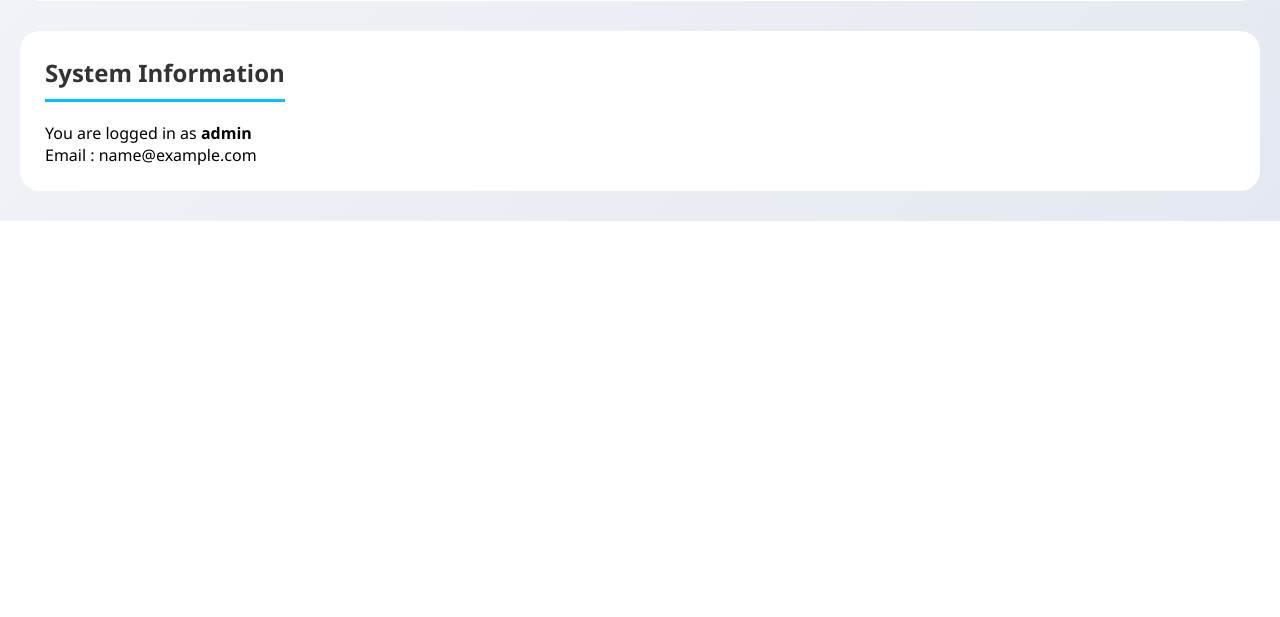
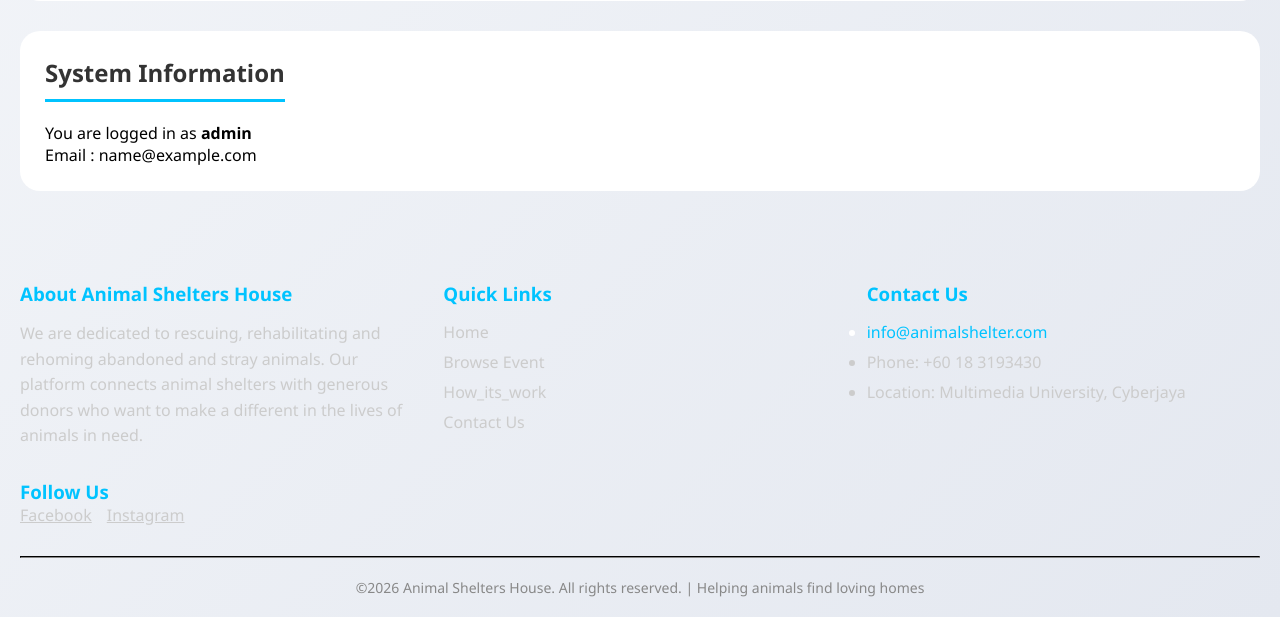
Before and after one commit to zq405/online-donation-system, a PHP site: page /admin_dashboard.php in a window 1280 px wide. Shown: the part 642-1259 px from the top of the page. Before the commit the page ends 863 px from the top, so only its background shows below. Run offline with PHP 8.4, Linux system fonts and the light colour scheme; the visitor is signed in with stand-in values (Sample User, id 1); data that the repository does not hold is empty.

Commit message:
updateeeeeeeeeeeee

```diff
--- a/admin_dashboard.php
+++ b/admin_dashboard.php
@@ -87,4 +87,6 @@ $total_donations=mysqli_fetch_assoc(mysqli_query($conn,"SELECT SUM(amount)as tot
             <p>Email : <?php echo $_SESSION['user_email'];?></p>
         </div>
     </div>
+    <?php include 'footer.php';?>
+</body>
 </html>
--- /dev/null
+++ b/footer.php
@@ -0,0 +1,56 @@
+<footer style="backgroud: linear-gradient(135deg,#1a1a2e 0%, #16213e 100%);color:white; margin-top:50px; padding:40px 20px 20px 20px;">
+    <div style="max-width:1400px; margin:0 auto;">
+        <div style="display:grid; grid-template-columns: repeat(auto-fit,minmax(300px,1fr));gap:30px;margin-bottom:30px">
+            <div>
+                <h3 style="color:#00C3FF;margin-bottom:15px;">About Animal Shelters House</h3>
+                <p style="line-height:1.6;color:#ccc;">We are dedicated to rescuing, rehabilitating and rehoming abandoned and stray animals. Our platform connects animal shelters with generous donors who want to make a different in the lives of animals in need.</p>
+            </div>
+            <div>
+                <h3 style="color:#00C3FF;margin-bottom:15px;">Quick Links</h3>
+                <ul style="list-style:none;padding:0;">
+                    <li style="margin-bottom:8px;">
+                        <a href="index.php" style="color:#ccc;text-decoration:none;transition:color 0.3s;">Home</a>
+                    </li>
+                    <li style="margin-bottom:8px;">
+                        <a href="campaign.php" style="color:#ccc;text-decoration:none;transition:color 0.3s;">Browse Event</a>
+                    </li>
+                    <li style="margin-bottom:8px;">
+                        <a href="how_it_work.php" style="color:#ccc;text-decoration:none;transition:color 0.3s;">How_its_work</a>
+                    </li>
+                    <li style="margin-bottom:8px;">
+                        <a href="contact.php" style="color:#ccc;text-decoration:none;transition:color 0.3s;">Contact Us</a>
+                    </li>
+                </ul>
+            </div>
+            <div>
+                <h3 style="color:#00C3FF;margin-bottom:15px;">Contact Us</h3>
+                <ul style="line-style:none;padding:0;">
+                    <li style="margin-bottom:8px;">
+                        <a href="admin@animalshelter.com" style="color:#00C3FF;text-decoration:none;">info@animalshelter.com</a>
+                    </li>
+                    <li style="margin-bottom:8px;color:#ccc;">Phone: +60 18 3193430</li>
+                    <li style="margin-bottom:8px;color:#ccc;">Location: Multimedia University, Cyberjaya</li>
+                </ul>
+            </div>
+            <div>
+                <h3 style="color:#00C3FF;margin-botom:15px;">Follow Us</h3>
+                <div style="display:flex;gap:15px;flex:wrap;">
+                    <a href="#" style="color:#ccc;texr-decoration:none;transition:color 0.3s;">Facebook</a>
+                    <a href="#" style="color:#ccc;texr-decoration:none;transition:color 0.3s;">Instagram</a>
+                </div>
+            </div>
+        </div>
+        <hr style="border-color:#333;margin:20px 0">
+        <div style="text-align:center;color:#888;font-size:14px">
+            <p>&copy;<?php echo date('Y');?> Animal Shelters House. All rights reserved. | Helping animals find loving homes</p>
+        </div>
+    </div>
+</footer>
+
+<style>
+    footer a:hover
+    {
+        color: #00C3FF !important;
+        text-decoration: underline !important;
+    }
+</style>
--- a/register_process.php
+++ b/register_process.php
@@ -30,7 +30,7 @@ if($role==='donor')
                 exit();
             }
 
-        $sql="INSERT INTO donors(Name, Email, Password, Phone, Register)
+        $sql="INSERT INTO donors(Name, Email, Password, Phone, Register_Date)
             VALUES('$name','$email','$hashed_password','$phone',NOW())";
         if(mysqli_query($conn,$sql))
             {
```
Also changed, not shown: register.php (+7 -0 lines).
